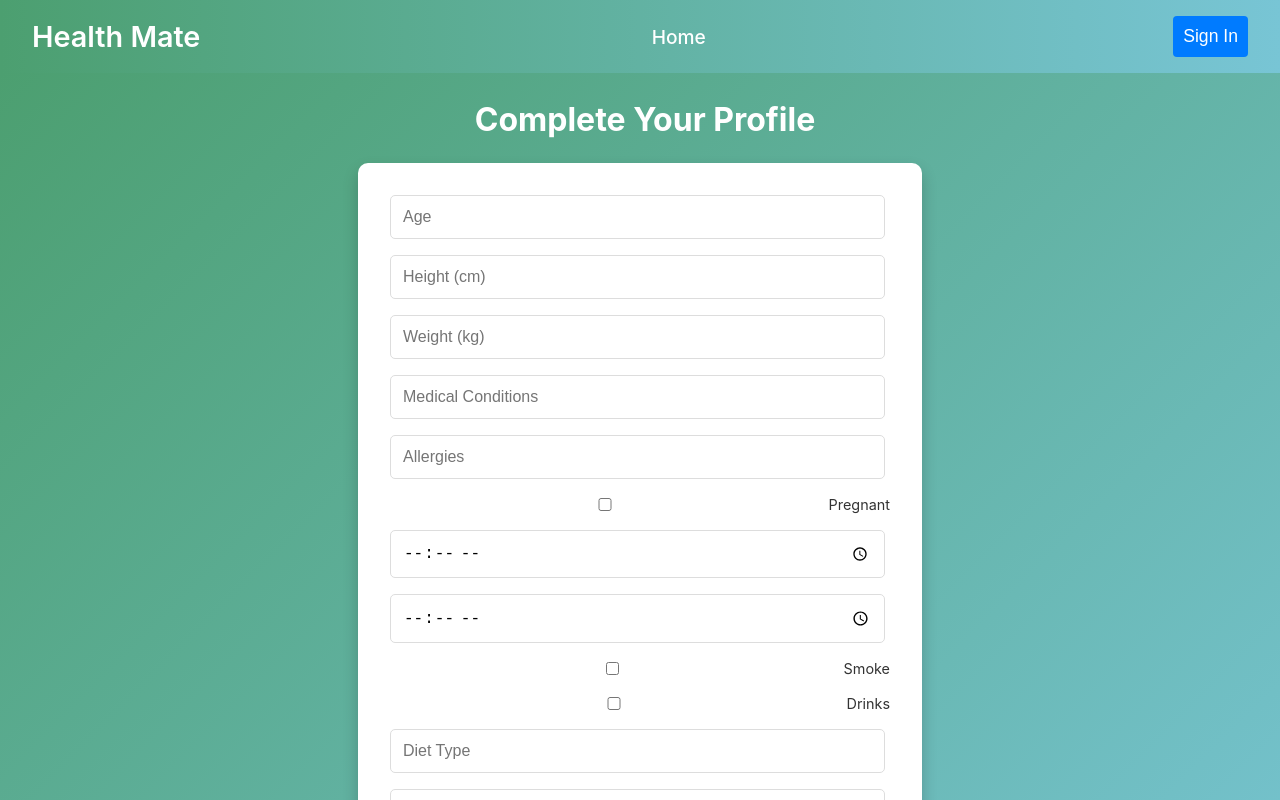
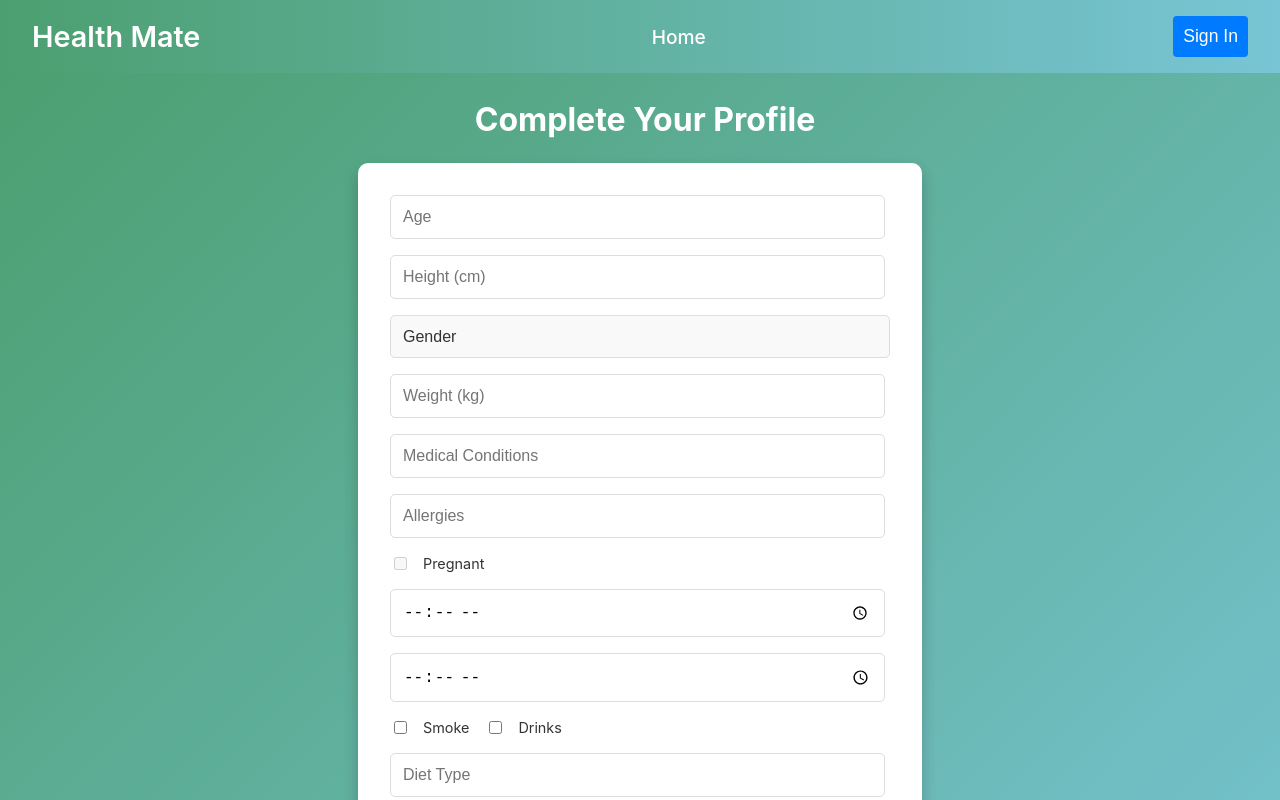
Before and after one commit to Venkat-Kancherla-1/AIHealthCare, a React (Create React App) app in the folder frontend/: page /complete-profile in a window 1280 px wide. Shown: the top 800 px of the page. Built offline with nearby package versions, Linux system fonts and the light colour scheme.

Commit message:
Added chat and disease detection using user details

```diff
--- a/frontend/src/pages/CompleteProfile.js
+++ b/frontend/src/pages/CompleteProfile.js
@@ -7,6 +7,7 @@ function CompleteProfile() {
     age: '',
     height: '',
     weight: '',
+    gender: '',
     medicalConditions: '',
     allergies: '',
     pregnant: false,
@@ -27,6 +28,16 @@ function CompleteProfile() {
     setFormData({
       ...formData,
       [name]: type === 'checkbox' ? checked : value,
+    });
+  };
+
+  const handleGenderChange = (e) => {
+    const { value } = e.target;
+    handleChange(e);
+    setFormData({
+      ...formData,
+      gender: value,
+      pregnant: value === 'male' ? false : formData.pregnant,
     });
   };
 
@@ -57,20 +68,36 @@ function CompleteProfile() {
       <form className="complete-profile-form" onSubmit={handleSubmit}>
         <input type="number" name="age" placeholder="Age" onChange={handleChange} required />
         <input type="number" name="height" placeholder="Height (cm)" onChange={handleChange} required />
+        <select name="gender" onChange={handleGenderChange} required>
+          <option value="" disabled selected>Gender</option>
+          <option value="male">Male</option>
+          <option value="female">Female</option>
+          <option value="other">Other</option>
+          <option value="prefer_not_to_say">Prefer not to say</option>
+        </select>
         <input type="number" name="weight" placeholder="Weight (kg)" onChange={handleChange} required />
         <input type="text" name="medicalConditions" placeholder="Medical Conditions" onChange={handleChange} />
         <input type="text" name="allergies" placeholder="Allergies" onChange={handleChange} />
-        <label>
-          <input type="checkbox" name="pregnant" onChange={handleChange} /> Pregnant
+        <div className="lifestyle-options">
+        <label className="pregnant-label">
+          <input
+            type="checkbox"
+            name="pregnant"
+            onChange={handleChange}
+            disabled={formData.gender === 'male' || formData.gender === ''}
+          /> Pregnant
         </label>
+        </div>
         <input type="time" name="wakeup" placeholder="Wakeup Time" onChange={handleChange} />
         <input type="time" name="sleep" placeholder="Sleep Time" onChange={handleChange} />
+        <div className="lifestyle-options">
           <label>
             <input type="checkbox" name="smoke" onChange={handleChange} /> Smoke
           </label>
           <label>
             <input type="checkbox" name="drinks" onChange={handleChange} /> Drinks
           </label>
+        </div>
         <input type="text" name="diet" placeholder="Diet Type" onChange={handleChange} />
         <input type="text" name="foodToAvoid" placeholder="Food to Avoid" onChange={handleChange} />
         <input type="text" name="physicalLimitations" placeholder="Physical Limitations" onChange={handleChange} />
--- a/frontend/src/pages/DiseasePrediction.js
+++ b/frontend/src/pages/DiseasePrediction.js
@@ -12,11 +12,15 @@ const DiseasePrediction = () => {
     const newMessages = [...messages, { sender: 'user', text: userInput }];
     setMessages(newMessages);
     setUserInput('');
+    const token = localStorage.getItem('token');
 
     try {
       const response = await fetch('http://localhost:5000/api/chat/diseaseprediction', {
         method: 'POST',
-        headers: { 'Content-Type': 'application/json' },
+        headers: {
+          'Content-Type': 'application/json',
+          Authorization: `Bearer ${token}`,
+        },
         body: JSON.stringify({
           messages: newMessages,
           userMessage: userInput
--- a/frontend/src/pages/HealthCareCenter.js
+++ b/frontend/src/pages/HealthCareCenter.js
@@ -14,12 +14,16 @@ const HealthCareCenter = () => {
     const newMessages = [...messages, { sender: 'user', text: userInput }];
     setMessages(newMessages);
     setUserInput('');
+    const token = localStorage.getItem('token');
 
     try {
       // Send the entire conversation history to the backend
       const response = await fetch('http://localhost:5000/api/chat/aichat', {
         method: 'POST',
-        headers: { 'Content-Type': 'application/json' },
+        headers: {
+          'Content-Type': 'application/json',
+          Authorization: `Bearer ${token}`,
+        },
         body: JSON.stringify({
           messages: newMessages, // Send all messages to the backend
           userMessage: userInput // Also send the new user message
--- a/frontend/src/pages/styles/CompleteProfile.css
+++ b/frontend/src/pages/styles/CompleteProfile.css
@@ -29,12 +29,18 @@
 .complete-profile-form input[type="number"],
 .complete-profile-form input[type="text"],
 .complete-profile-form input[type="time"],
-  .complete-profile-form input[type="checkbox"] {
+.complete-profile-form select {
   padding: 0.75rem;
   font-size: 1rem;
   border-radius: 5px;
   border: 1px solid #ddd;
   transition: border-color 0.3s ease;
+}
+
+.complete-profile-form select {
+  background: #f9f9f9;
+  color: #333;
+  appearance: none;
 }
 
 .complete-profile-form input[type="checkbox"] {
@@ -48,7 +54,13 @@
   font-size: 0.9rem;
 }
 
-  .complete-profile-form input:focus {
+.complete-profile-form .lifestyle-options {
+  display: flex;
+  gap: 1rem;
+}
+
+.complete-profile-form input:focus,
+.complete-profile-form select:focus {
   border-color: #6a11cb;
   outline: none;
 }
@@ -64,6 +76,21 @@
   transition: background 0.3s ease;
 }
 
+.complete-profile-form label.pregnant-label {
+  display: flex;
+  align-items: center;
+  justify-content: flex-start;
+  gap: 0.5rem;
+  font-size: 0.9rem;
+}
+
+.complete-profile-form input[type="checkbox"] {
+  width: auto; /* Ensures checkbox does not take full width */
+  margin-right: 0.5rem; /* Adds space between checkbox and label */
+}
+
+
+
 .complete-profile-form button:hover {
   background: #2575fc;
 }
```
Also changed, not shown: 2 other files (tests, documents, lock files or other folders). Lines whose indentation alone changed are shown as unchanged.
